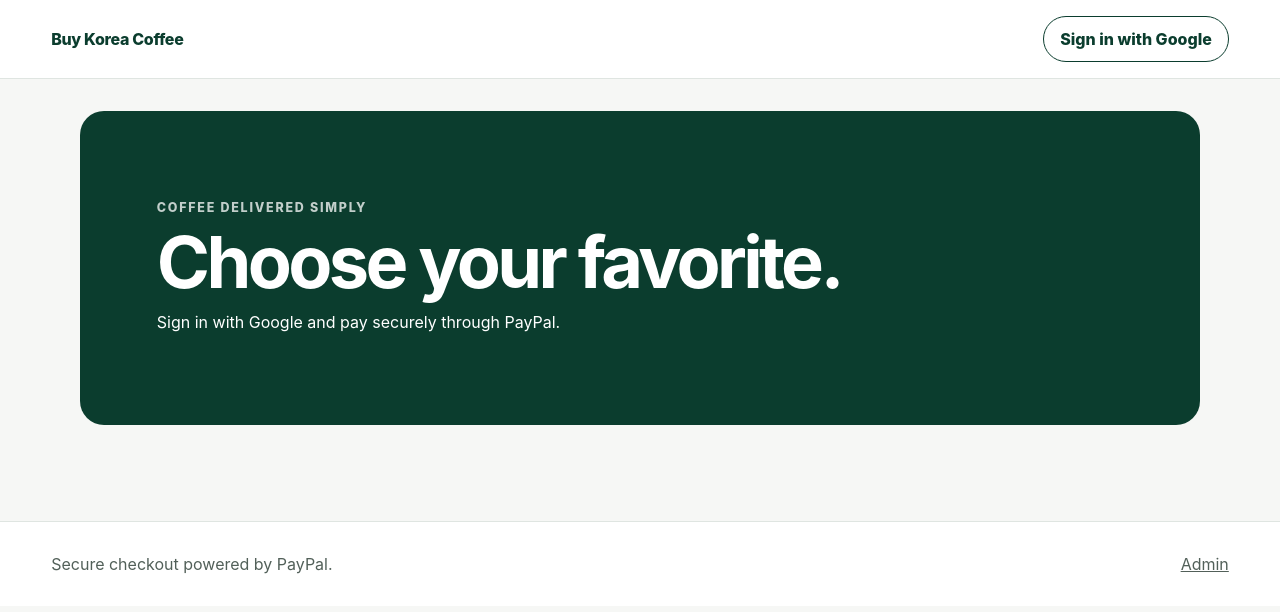
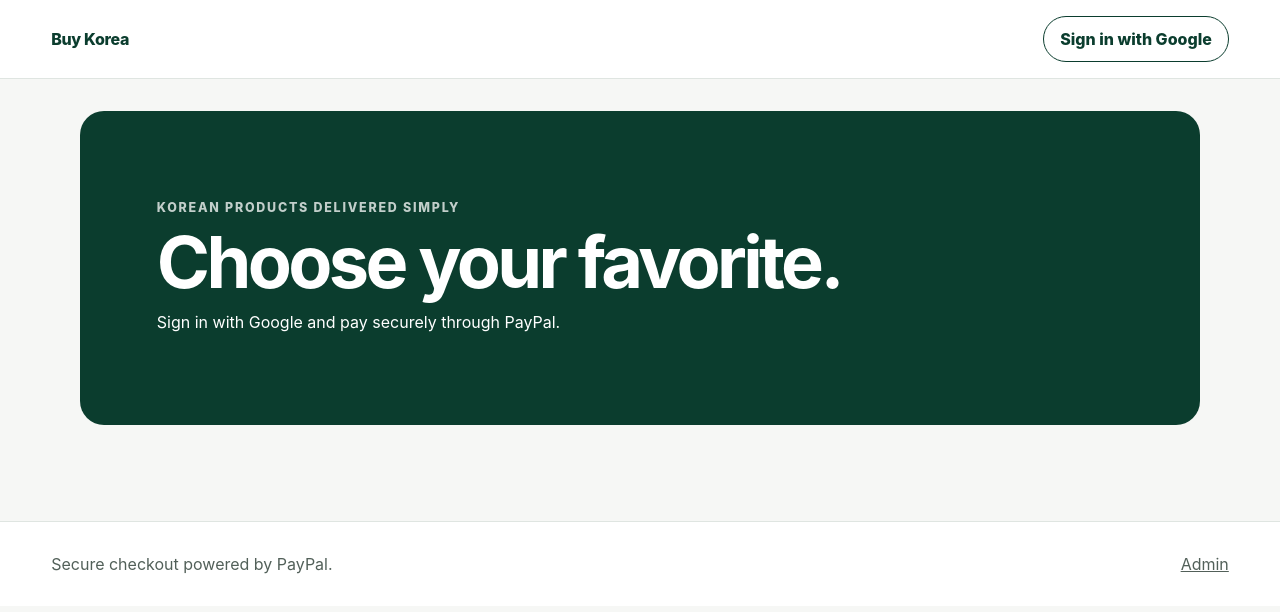
Before and after one commit to buy-korea/buy-korea.github.io, a plain HTML site: page index.html in a window 1280 px wide. Drawn offline with Linux system fonts and the light colour scheme; no server answers.

Commit message:
Rename storefront to Buy Korea

```diff
--- a/index.html
+++ b/index.html
@@ -4,13 +4,13 @@
   <meta charset="utf-8" />
   <meta name="viewport" content="width=device-width, initial-scale=1" />
   <meta name="theme-color" content="#0b3d2e" />
-  <title>Buy Korea Coffee</title>
-  <meta name="description" content="Browse coffee products and buy securely with PayPal." />
+  <title>Buy Korea</title>
+  <meta name="description" content="Browse products and buy securely with PayPal." />
   <link rel="stylesheet" href="/styles.css" />
 </head>
 <body>
   <header class="site-header">
-    <a class="brand" href="/">Buy Korea Coffee</a>
+    <a class="brand" href="/">Buy Korea</a>
     <div class="auth-actions">
       <span id="user-label" class="muted"></span>
       <button id="login-button" class="button secondary">Sign in with Google</button>
@@ -21,7 +21,7 @@
   <main class="page-shell">
     <section id="home-view">
       <div class="hero">
-        <p class="eyebrow">Coffee delivered simply</p>
+        <p class="eyebrow">Korean products delivered simply</p>
         <h1>Choose your favorite.</h1>
         <p>Sign in with Google and pay securely through PayPal.</p>
       </div>
```
